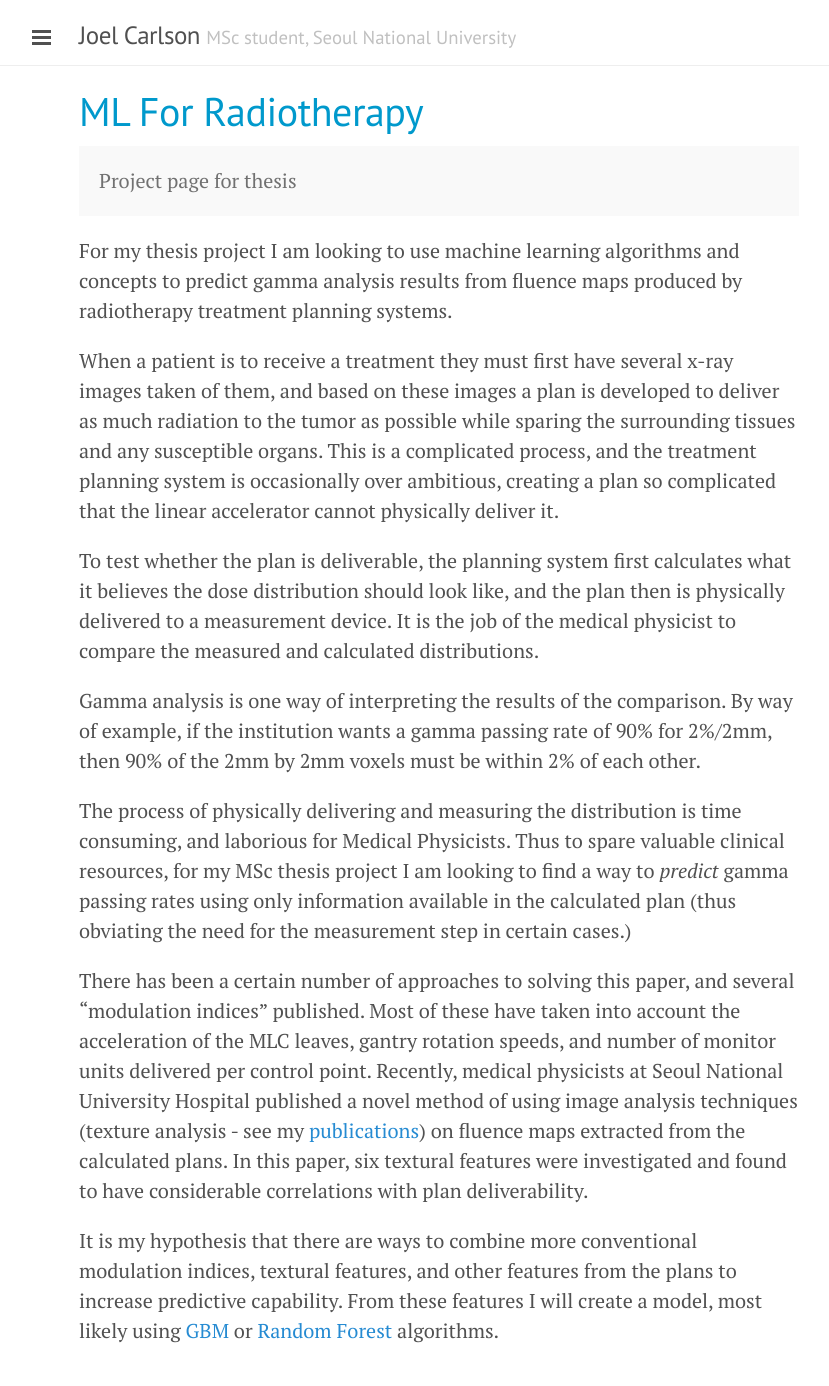
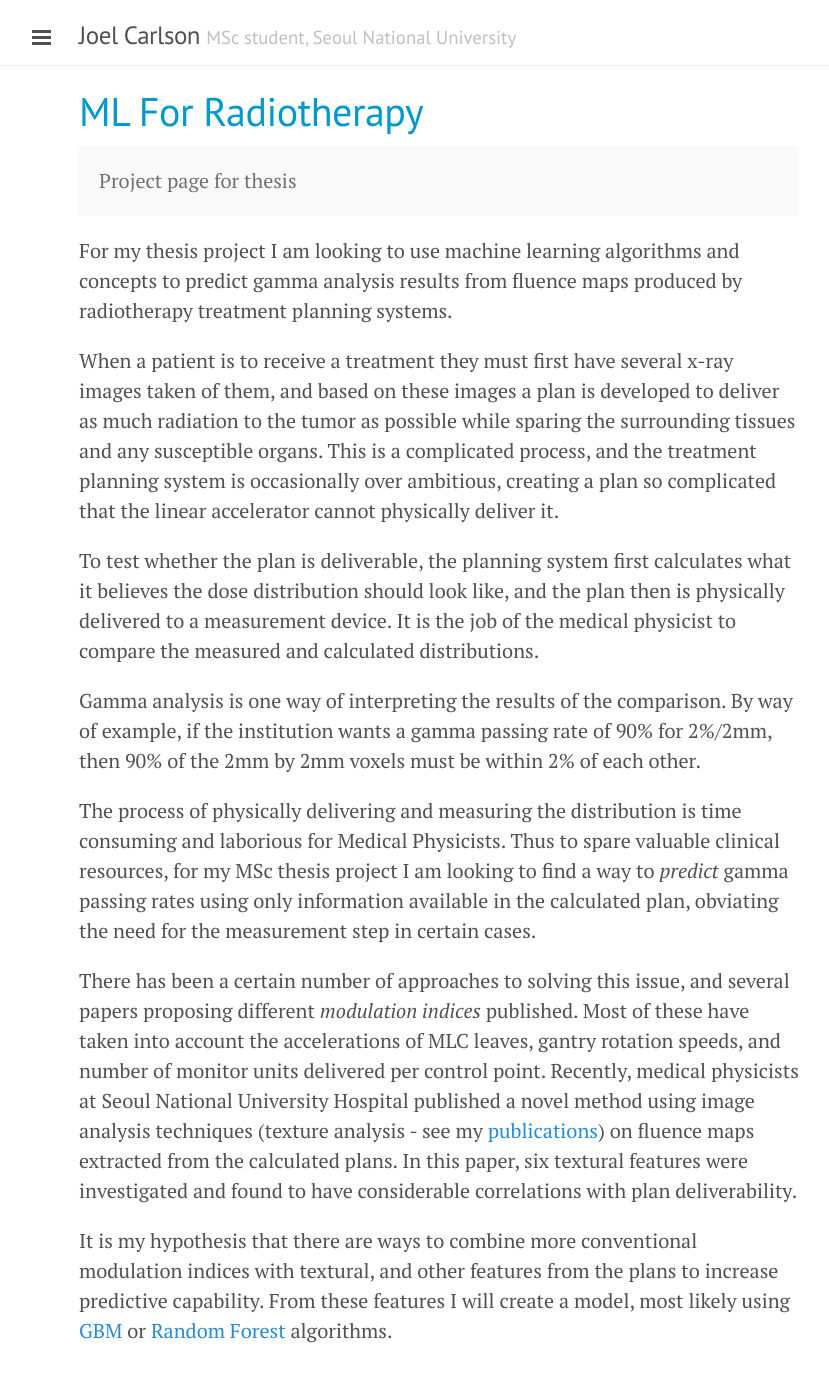
Before and after one commit to joelcarlson/joelcarlson.github.io, a Jekyll site: the page built from Thesis.md, in a window 1280 px wide. Shown: the whole page, without its empty margins (201-1030 px from the left). Built offline with Jekyll 4.4.1, drawn with Linux system fonts in a browser that asks for light colours; Markdown is read by kramdown in place of the engine named in the settings.

Commit message:
Grammar errors

```diff
--- a/Thesis.md
+++ b/Thesis.md
@@ -18,8 +18,8 @@ distribution should look like, and the plan then is physically delivered to a me
 
 Gamma analysis is one way of interpreting the results of the comparison.  By way of example, if the institution wants a gamma passing rate of 90% for 2%/2mm, then 90% of the 2mm by 2mm voxels must be within 2% of each other.
 
-The process of physically delivering and measuring the distribution is time consuming, and laborious for Medical Physicists. Thus to spare valuable clinical resources, for my MSc thesis project I am looking to find a way to *predict* gamma passing rates using only information available in the calculated plan (thus obviating the need for the measurement step in certain cases.)
+The process of physically delivering and measuring the distribution is time consuming and laborious for Medical Physicists. Thus to spare valuable clinical resources, for my MSc thesis project I am looking to find a way to *predict* gamma passing rates using only information available in the calculated plan, obviating the need for the measurement step in certain cases.
 
-There has been a certain number of approaches to solving this paper, and several "modulation indices" published.  Most of these have taken into account the acceleration of the MLC leaves, gantry rotation speeds, and number of monitor units delivered per control point.  Recently, medical physicists at Seoul National University Hospital published a novel method of using image analysis techniques (texture analysis - see my [publications](http://joelcarlson.github.io/publications/)) on fluence maps extracted from the calculated plans.  In this paper, six textural features were investigated and found to have considerable correlations with plan deliverability.
+There has been a certain number of approaches to solving this issue, and several papers proposing different *modulation indices* published.  Most of these have taken into account the accelerations of MLC leaves, gantry rotation speeds, and number of monitor units delivered per control point.  Recently, medical physicists at Seoul National University Hospital published a novel method using image analysis techniques (texture analysis - see my [publications](http://joelcarlson.github.io/publications/)) on fluence maps extracted from the calculated plans.  In this paper, six textural features were investigated and found to have considerable correlations with plan deliverability.
 
-It is my hypothesis that there are ways to combine more conventional modulation indices, textural features, and other features from the plans to increase predictive capability. From these features I will create a model, most likely using [GBM](http://en.wikipedia.org/wiki/Gradient_boosting) or [Random Forest](http://en.wikipedia.org/wiki/Random_forest) algorithms.
+It is my hypothesis that there are ways to combine more conventional modulation indices with textural, and other features from the plans to increase predictive capability. From these features I will create a model, most likely using [GBM](http://en.wikipedia.org/wiki/Gradient_boosting) or [Random Forest](http://en.wikipedia.org/wiki/Random_forest) algorithms.
```
Also changed, not shown: Research.md (+1 -1 lines).
